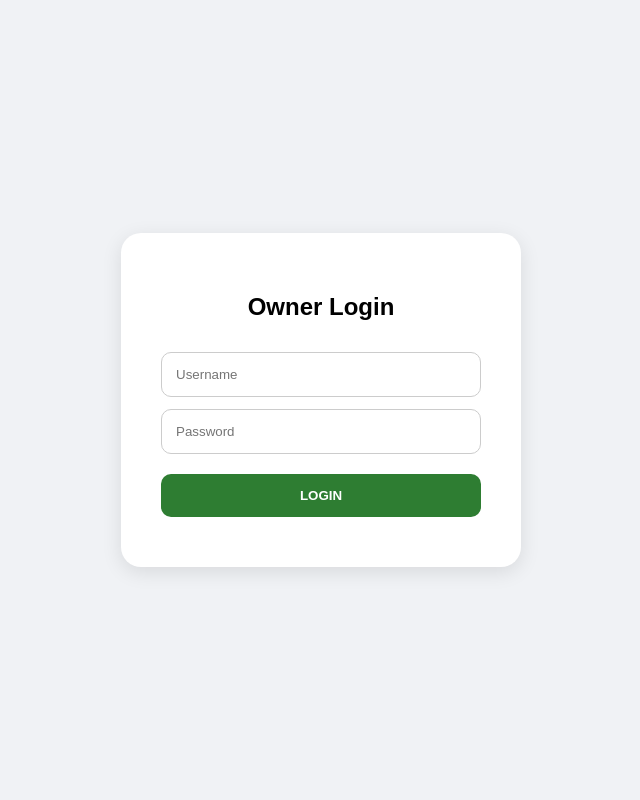
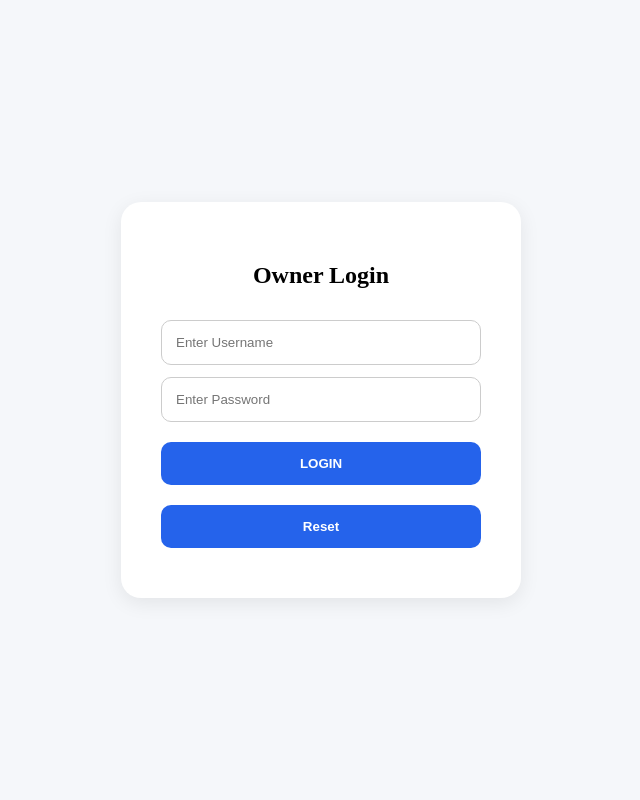
Before and after one commit to santhoshaudipudi-ui/smart-tea-shop, a Flask app: page /login in a window 1280 px wide. Shown: the whole page, without its empty margins (319-959 px from the left). Run offline with Flask 3, Linux system fonts and the light colour scheme.

Commit message:
Changed some fonts and colours

```diff
--- a/templates/customer.html
+++ b/templates/customer.html
@@ -107,11 +107,11 @@
     </div>
 
     <div class="container">
-        <div class="shop-title">Ganesh Healthy Tea</div>
+        <div class="shop-title">Smart Tea Shop</div>
 
         <div class="input-row">
-            <input type="text" id="cust-name" placeholder="Name">
-            <input type="text" id="cust-phone" placeholder="Phone No." maxlength="10">
+            <input type="text" id="cust-name" placeholder="Enter Your name">
+            <input type="text" id="cust-phone" placeholder="Enter your Phone No." maxlength="10">
         </div>
 
         <div id="menu-container">
--- a/templates/login.html
+++ b/templates/login.html
@@ -6,8 +6,8 @@
 
     <style>
         body {
-            font-family: Arial;
-            background: #f0f2f5;
+            font-family: "Times New Roman",Times,serif;
+            background: #F5F7FA;
             display: flex;
             justify-content: center;
             align-items: center;
@@ -16,11 +16,11 @@
         }
 
         .login-box {
-            background: white;
+            background: #FFFFFF;
             padding: 40px;
             border-radius: 20px;
             width: 320px;
-            box-shadow: 0 5px 20px rgba(0,0,0,0.1);
+            box-shadow: 0 5px 20px rgba(0,0,0,0.08);
             text-align: center;
         }
 
@@ -38,7 +38,7 @@
             padding: 14px;
             margin-top: 20px;
             border: none;
-            background: #2e7d32;
+            background: #2563EB;
             color: white;
             border-radius: 10px;
             font-weight: bold;
@@ -57,11 +57,12 @@
     <h2>Owner Login</h2>
 
     <form method="POST">
-        <input type="text" name="username" placeholder="Username" required>
+        <input type="text" name="username" placeholder="Enter Username" required>
 
-        <input type="password" name="password" placeholder="Password" required>
+        <input type="password" name="password" placeholder="Enter Password" required>
 
         <button type="submit">LOGIN</button>
+	<button type="reset">Reset</button>
     </form>
 
     <div class="error">{{ error }}</div>
```
